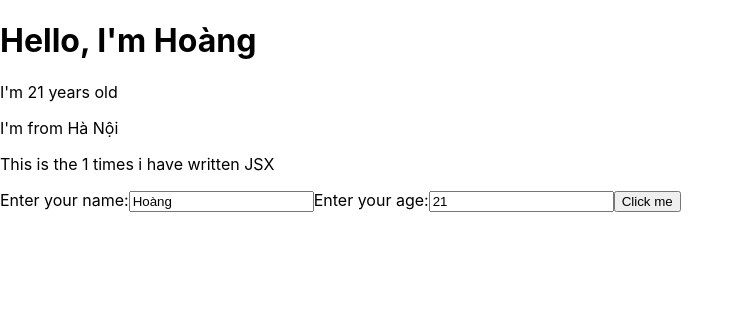
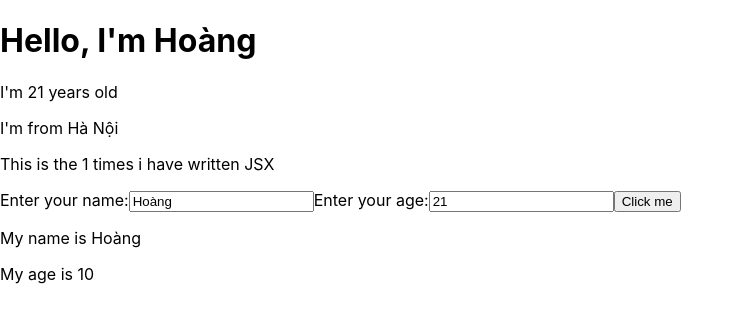
Before and after one commit to NemCaBong/react-learn, a React (Create React App) app: page / in a window 1280 px wide. Shown: the top 322 px of the page, without its empty margins (0-744 px from the left). Built offline with nearby package versions, Linux system fonts and the light colour scheme.

Commit message:
Pass props

```diff
--- /dev/null
+++ b/src/components/DisplayInfo.js
@@ -0,0 +1,15 @@
+import React from "react";
+
+class DisplayInfo extends React.Component {
+  render() {
+    const { name, age } = this.props;
+    return (
+      <div>
+        <p>My name is {name}</p>
+        <p>My age is {age}</p>
+      </div>
+    );
+  }
+}
+
+export default DisplayInfo;
--- a/src/components/MyComponent.js
+++ b/src/components/MyComponent.js
@@ -1,11 +1,13 @@
 import React from "react";
 import UserInfo from "./UserInfo";
+import DisplayInfo from "./DisplayInfo";
 
 class MyComponent extends React.Component {
   render() {
     return (
       <div>
         <UserInfo />
+        <DisplayInfo name="Hoàng" age={10} />
       </div>
     );
   }
```
